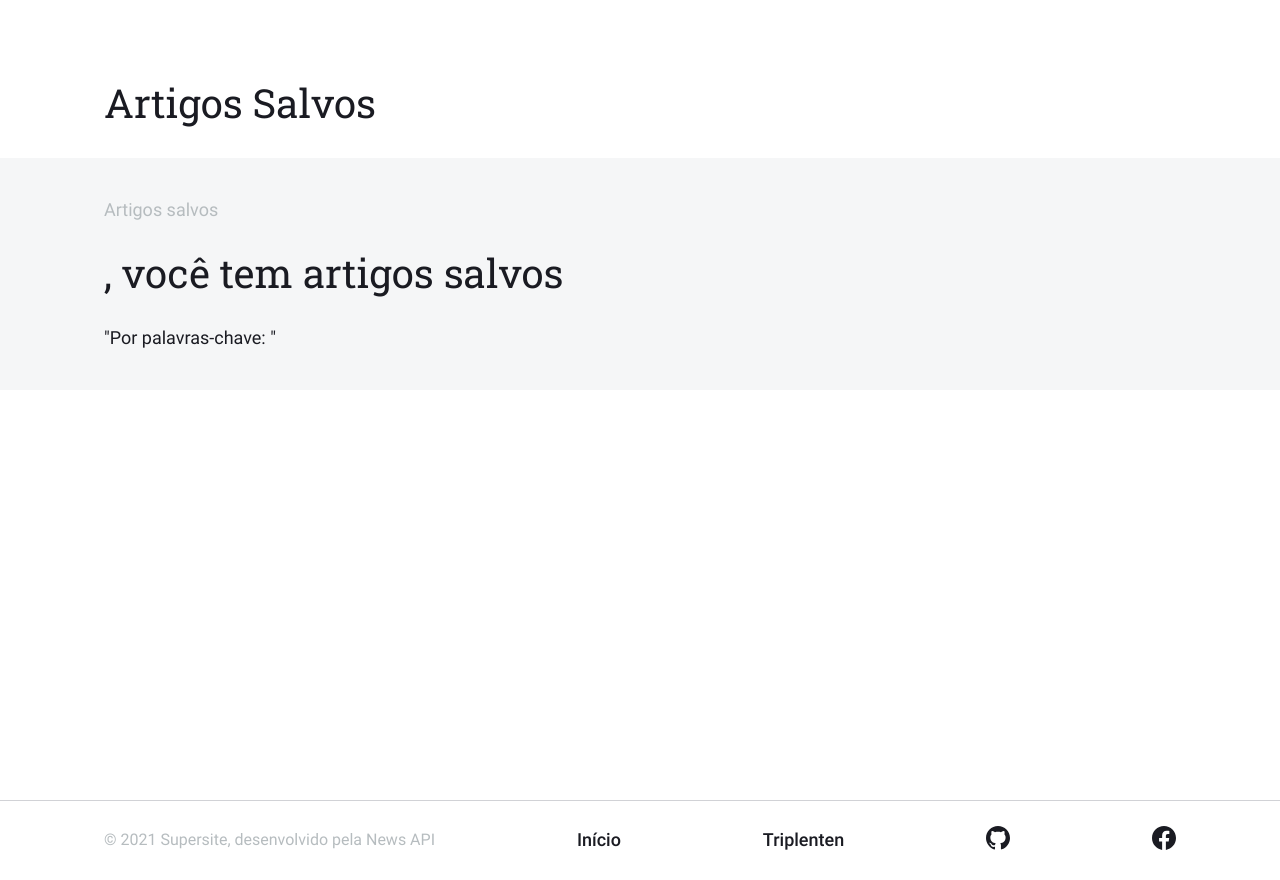
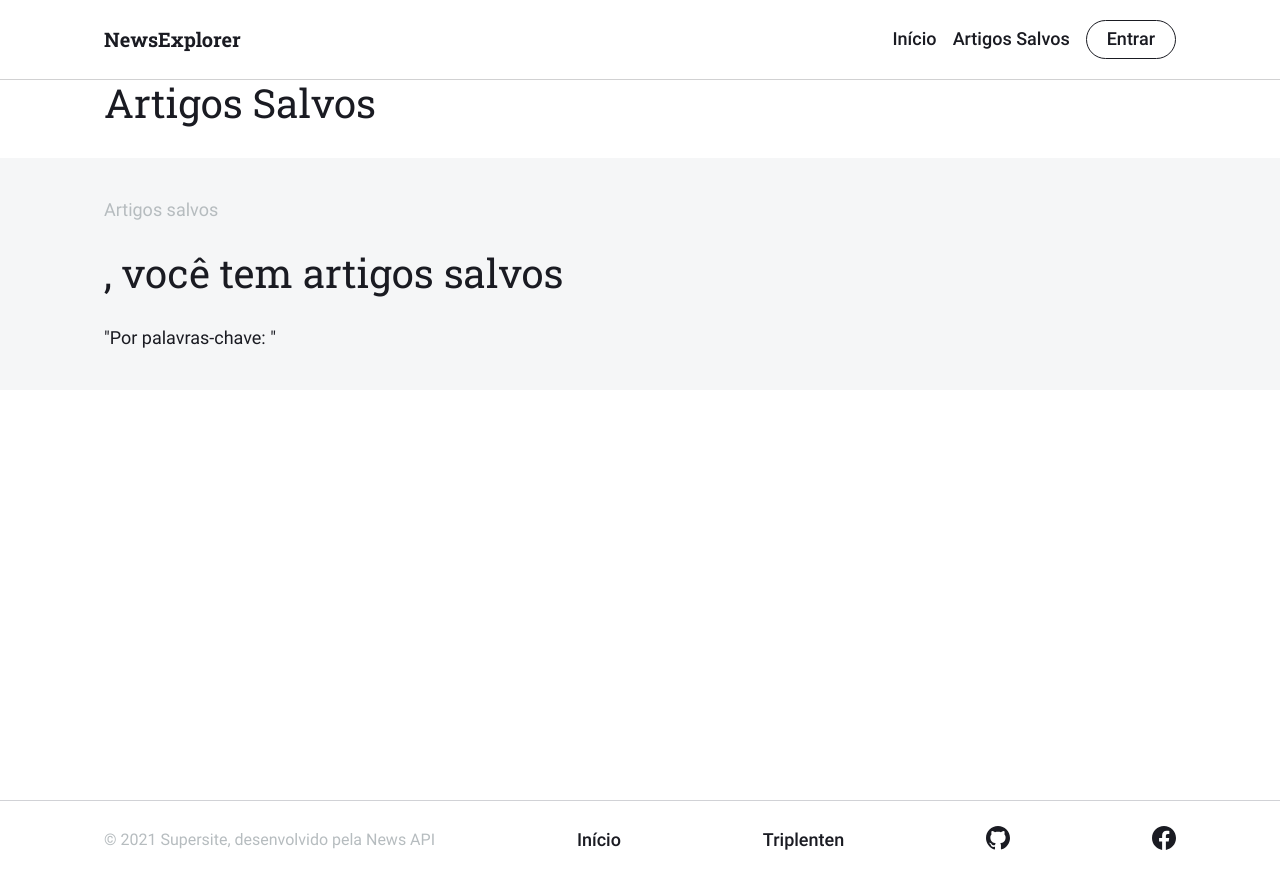
Before and after one commit to RodrigoMZanetti/news-explorer-frontend, a React (Vite) app: page /saved-news in a window 1280 px wide. Built offline with nearby package versions, Linux system fonts and the light colour scheme; no server answers.

Commit message:
fix header changing colors

```diff
--- a/src/components/Header/Header.css
+++ b/src/components/Header/Header.css
@@ -18,6 +18,23 @@
   text-decoration: none;
 }
 
+.header--light .header__logo {
+  color: #1a1b22;
+}
+
+.header--light {
+  border-bottom: 1px solid rgba(26, 27, 34, 0.2);
+}
+
+.header--light .navigation__link,
+.header--light .navigation__button {
+  color: #1a1b22;
+}
+
+.header--light .navigation__button {
+  border-color: #1a1b22;
+}
+
 @media (max-width: 1024px) {
   .header {
     padding: 0 40px;
--- a/src/components/Header/Header.jsx
+++ b/src/components/Header/Header.jsx
@@ -3,9 +3,9 @@ import { Link } from "react-router-dom";
 import Navigation from "../Navigation/Navigation";
 import "./Header.css";
 
-function Header({ onOpenModal }) {
+function Header({ onOpenModal, isDark = true }) {
   return (
-    <header className="header">
+    <header className={`header ${isDark ? "" : "header--light"}`}>
       <Link to="/" className="header__logo">
         NewsExplorer
       </Link>
--- a/src/components/SavedNews/SavedNews.jsx
+++ b/src/components/SavedNews/SavedNews.jsx
@@ -6,7 +6,7 @@ import "./SavedNews.css";
 function SavedNews({ onOpenModal }) {
   return (
     <div className="savednews">
-      <Header onOpenModal={onOpenModal} />
+      <Header onOpenModal={onOpenModal} isDark={false} />
       <h1 className="savednews__title">Artigos Salvos</h1>
       <SavedNewsHeader />
     </div>
```
